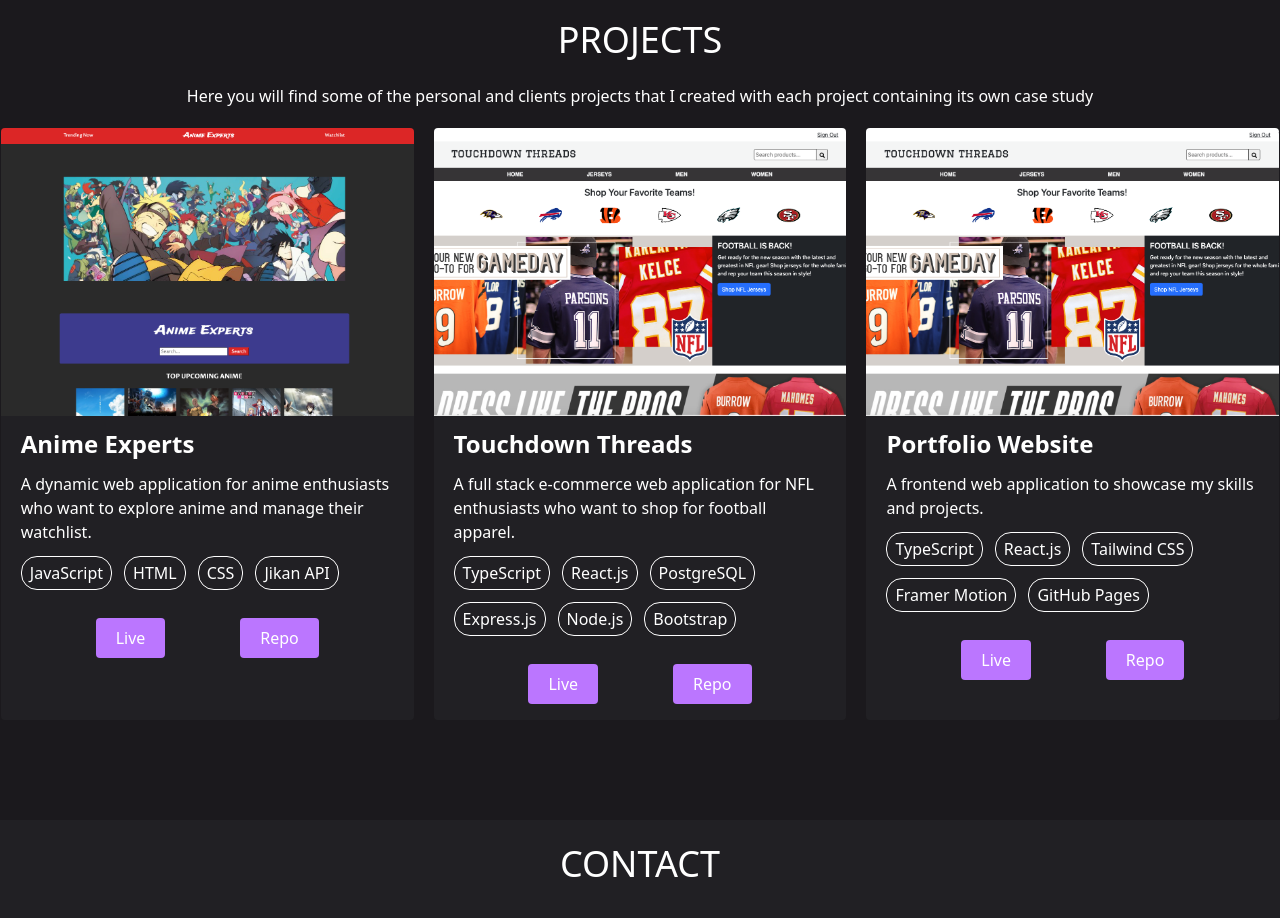
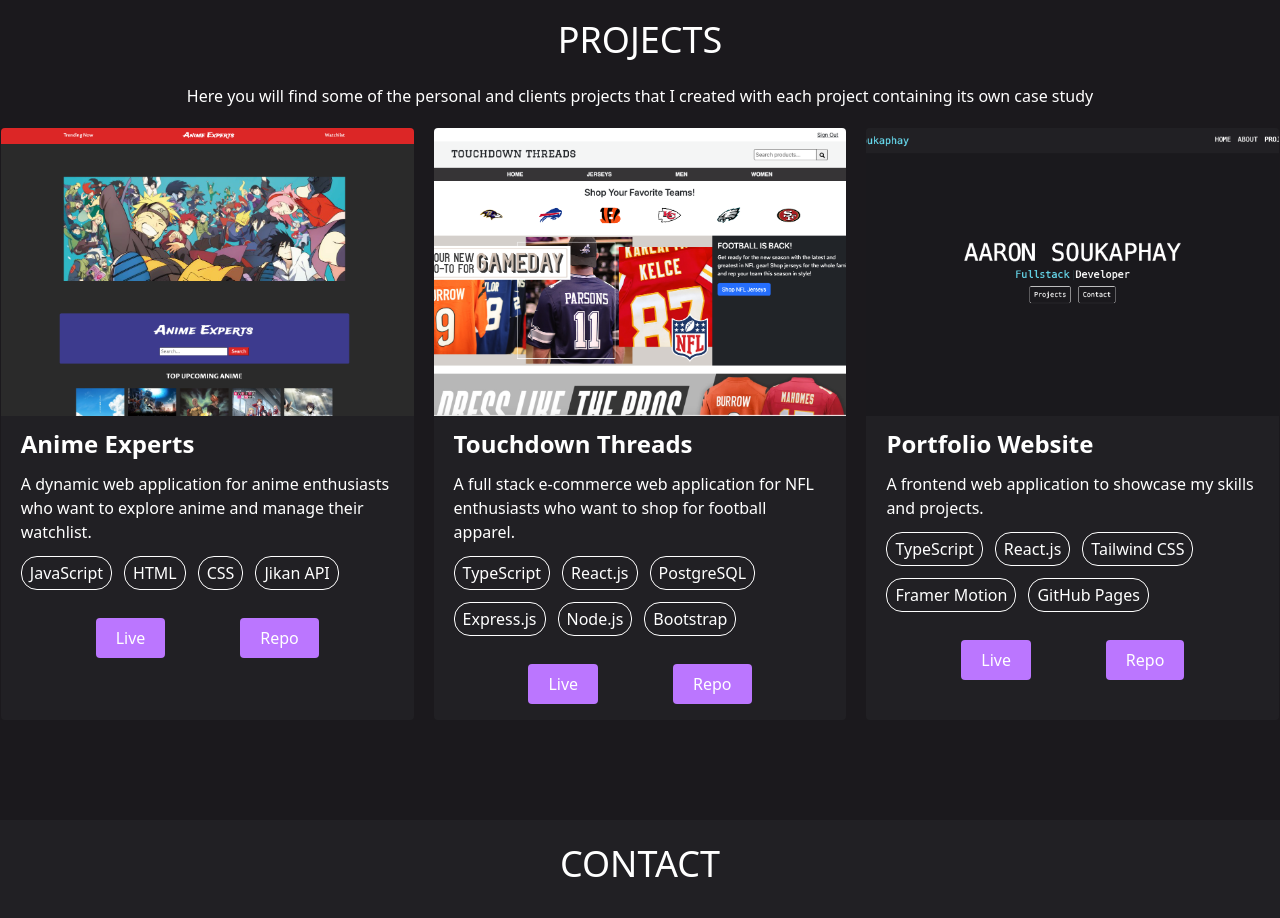
Before and after one commit to aaronsoukaphay/personal-website, a React (Vite) app in the folder my-website/: page / in a window 1280 px wide. Shown: the part 1580-2498 px from the top of the page. Built offline with nearby package versions, Linux system fonts and the light colour scheme.

Commit message:
updated portfolio website in projects

```diff
--- a/my-website/src/Projects.tsx
+++ b/my-website/src/Projects.tsx
@@ -36,9 +36,9 @@
         "Framer Motion",
         "GitHub Pages",
       ],
-      image: "/images/touchdown-threads.png",
-      live: "http://final-project-dev.us-west-1.elasticbeanstalk.com/",
-      repo: "https://github.com/aaronsoukaphay/touchdown-threads",
+      image: "/images/portfolio-website.png",
+      live: "https://main.d2nummp4lg6vcy.amplifyapp.com/#projects",
+      repo: "https://github.com/aaronsoukaphay/personal-website",
     },
   ];
 
```
Also changed, not shown: my-website/public/images/portfolio-website.png (added), 4 other files (tests, documents, lock files or other folders).
